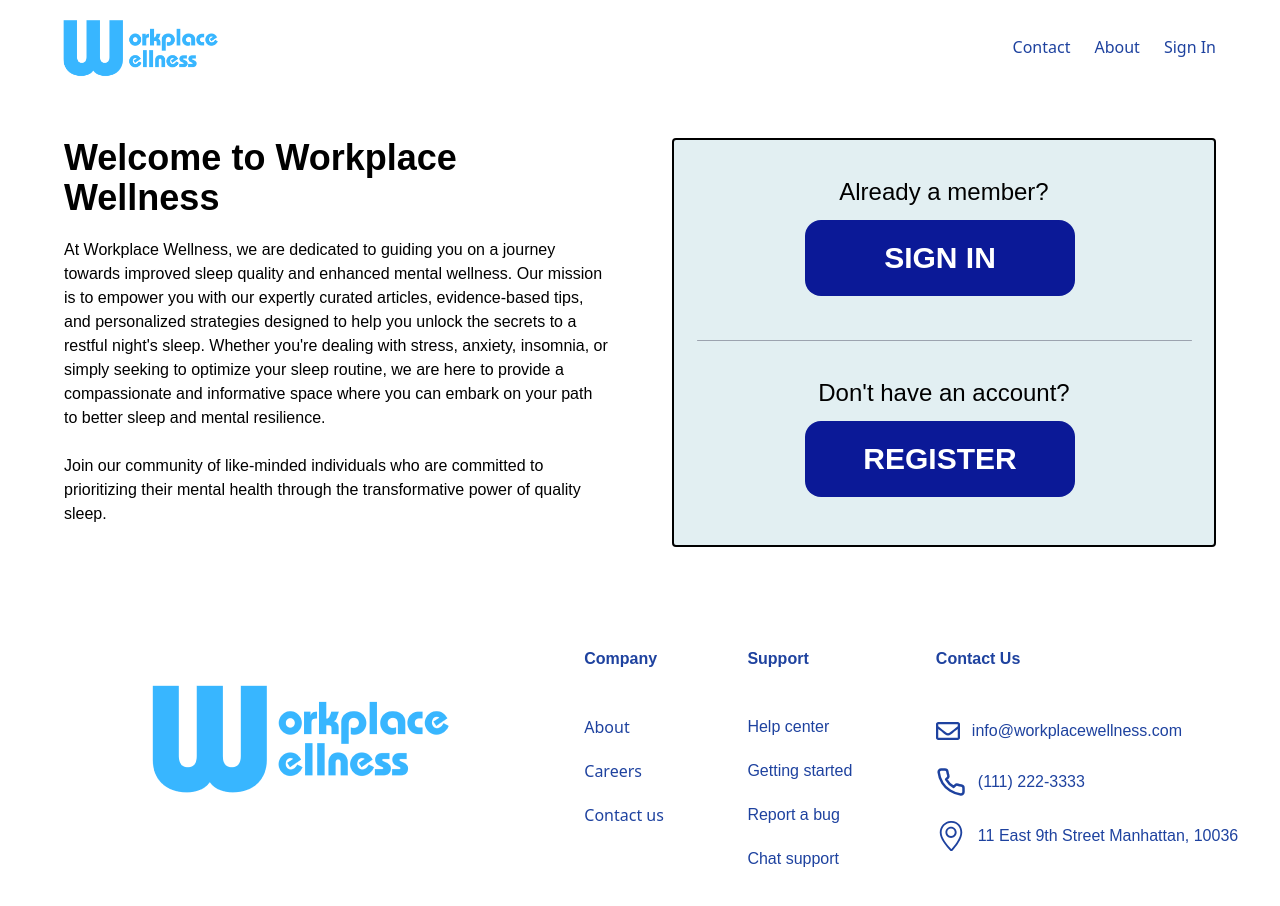
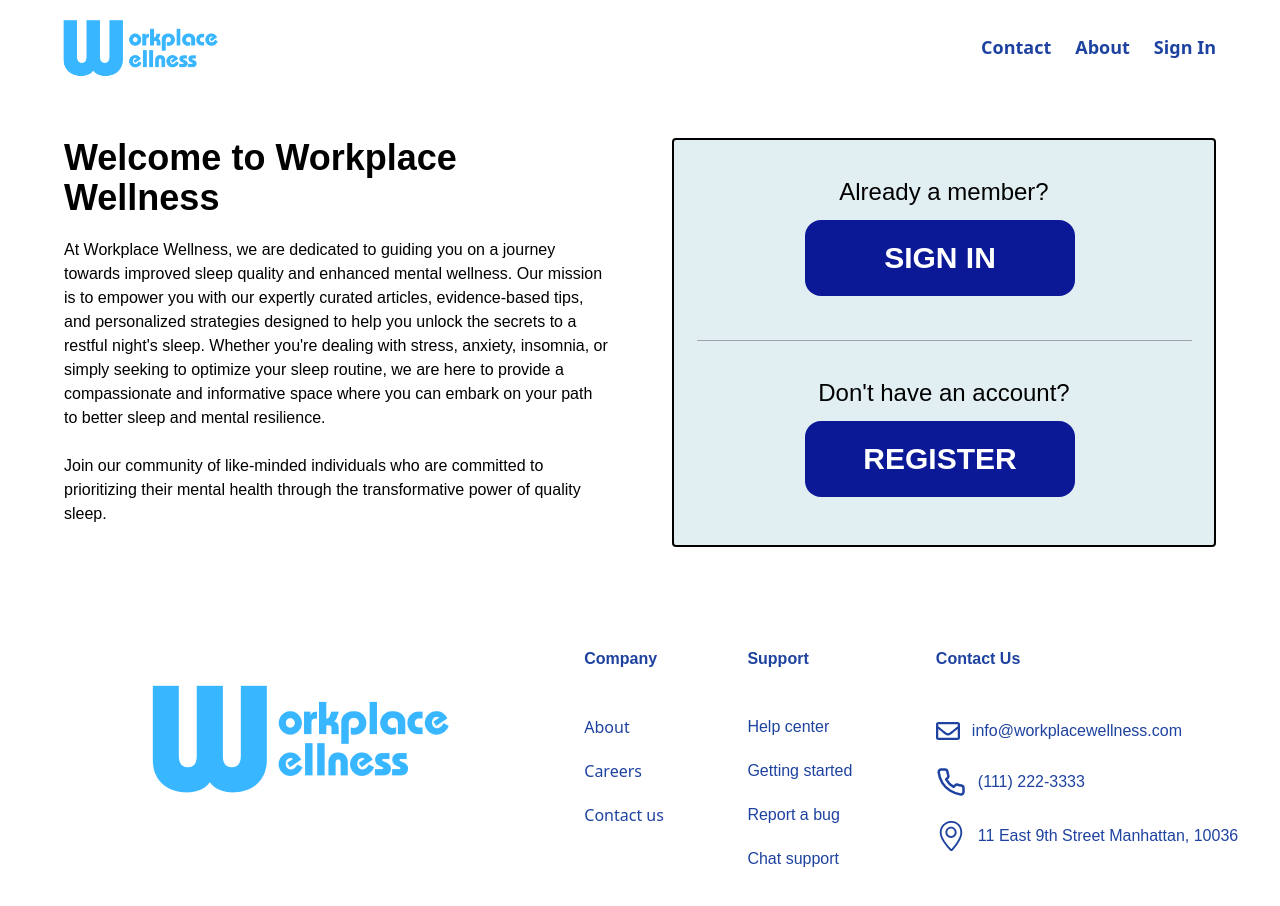
Before and after one commit to James-Lycett/workplace-wellness, a React (Create React App) app in the folder frontend/: page / in a window 1280 px wide. Shown: the top 906 px of the page. Built offline with nearby package versions, Linux system fonts and the light colour scheme.

Commit message:
messed around with header font size and weight

```diff
--- a/frontend/src/Footer/Footer.jsx
+++ b/frontend/src/Footer/Footer.jsx
@@ -14,7 +14,7 @@ export default function Footer() {
                         <Link
                             to="/"
                         >
-                            <img src={logo} alt="Logo" className="m-auto w-4/5 sm:w-1/2 md:w-1/2 lg:w-full sm:" />
+                            <img src={logo} alt="Logo" className="sm:w-1/2 md:w-1/2 lg:w-full sm:" />
                         </Link>
                     </div>
                     {/* Company Links */}
--- a/frontend/src/Header/Header.jsx
+++ b/frontend/src/Header/Header.jsx
@@ -13,7 +13,7 @@ function Header() {
                         <img src={logo} alt="Logo" className="m-auto lg:ms-3 lg:w-1/2" />
                     </Link>
                 </div>
-                <nav className="lg:flex lg:items-center">
+                <nav className=" text-lg font-semibold lg:flex lg:items-center">
                     <ul className="flex flex-col gap-2 lg:flex lg:flex-row lg:gap-6 text-blue-800 dark:text-neutral-200">
                         <li className=" hover:text-blue-500 dark:hover:text-blue-400">
                             <Link
```
